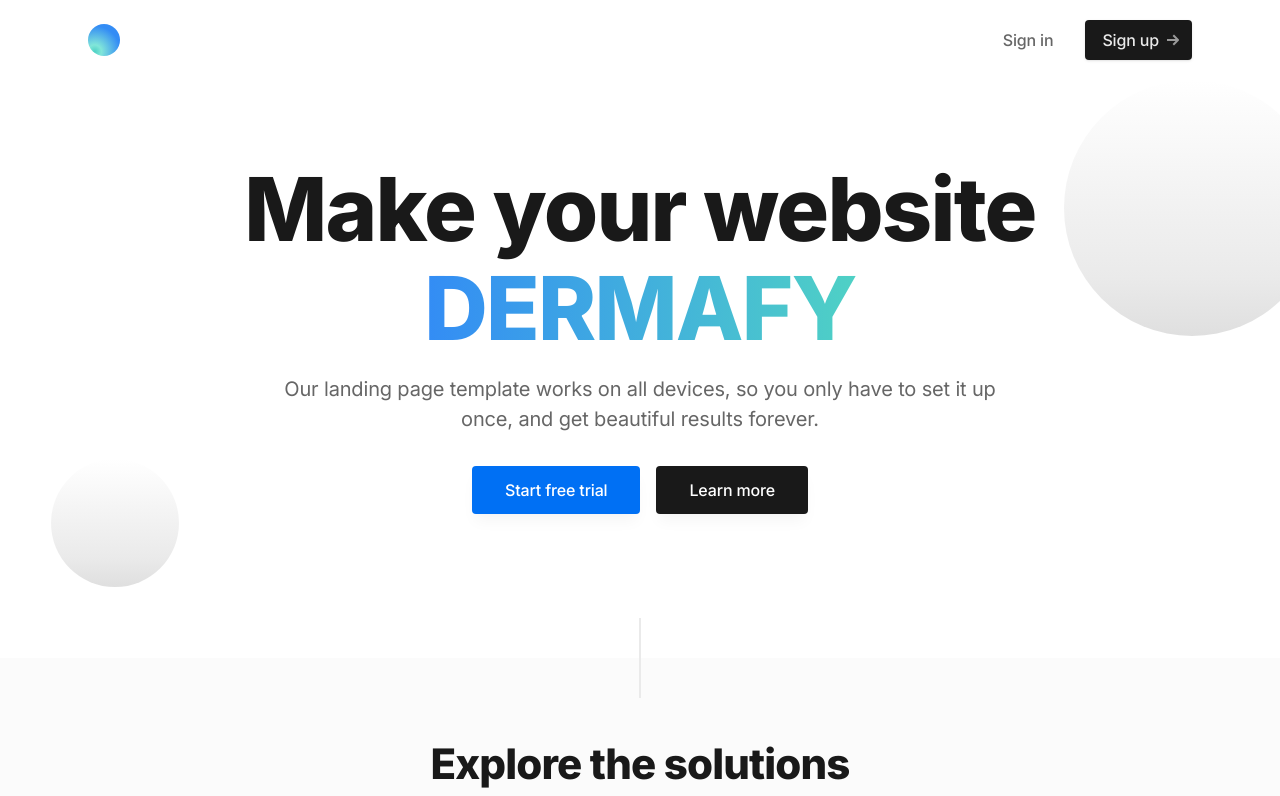
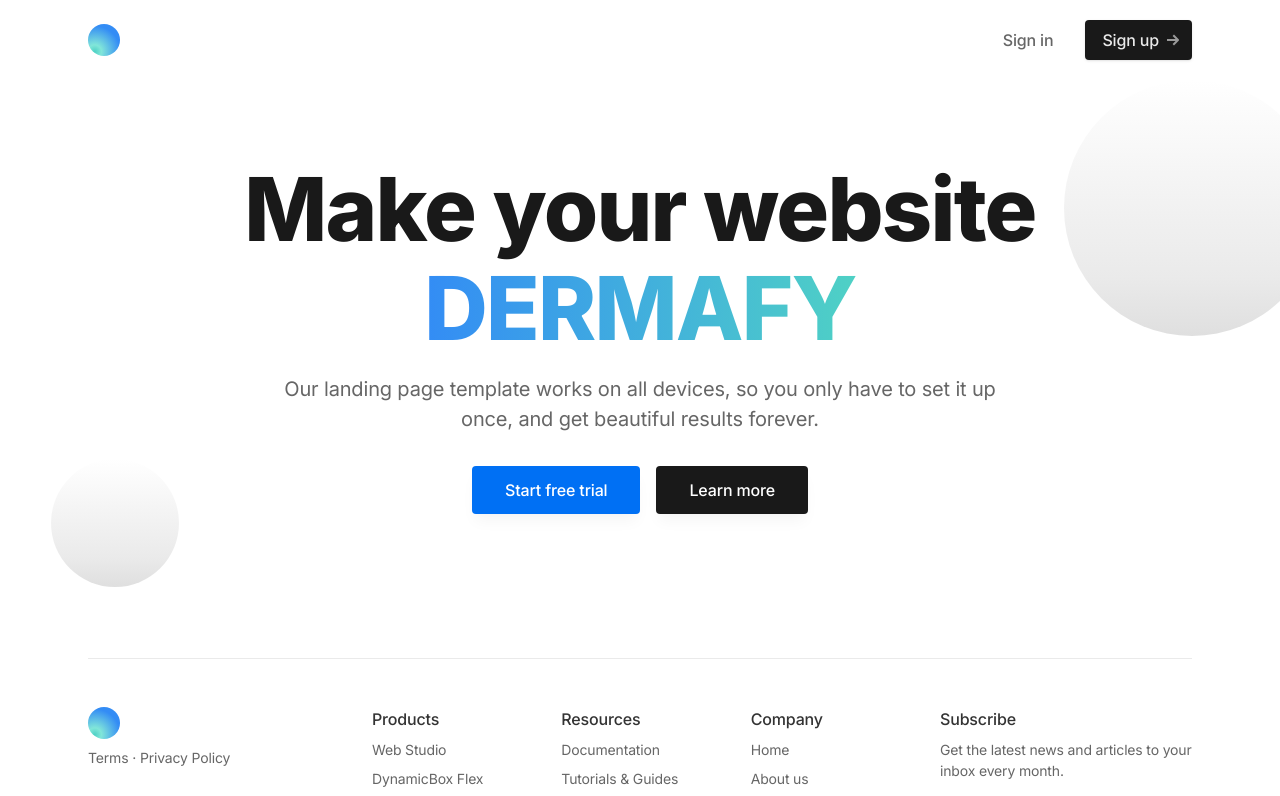
Before and after one commit to 9QIX/Dermafy, a Next.js app: page / in a window 1280 px wide. Shown: the top 796 px of the page. Built offline with nearby package versions, Linux system fonts and the light colour scheme.

Commit message:
Refactor imports and comment out unused code

```diff
--- a/app/(default)/page.tsx
+++ b/app/(default)/page.tsx
@@ -1,22 +1,22 @@
 export const metadata = {
-  title: 'Home - Simple',
-  description: 'Page description',
-}
+  title: "Home - Simple",
+  description: "Page description",
+};
 
-import Hero from '@/components/hero'
-import Features from '@/components/features'
-import FeaturesBlocks from '@/components/features-blocks'
-import Testimonials from '@/components/testimonials'
-import Newsletter from '@/components/newsletter'
+import Hero from "@/components/hero";
+import Features from "@/components/features";
+import FeaturesBlocks from "@/components/features-blocks";
+import Testimonials from "@/components/testimonials";
+import Newsletter from "@/components/newsletter";
 
 export default function Home() {
   return (
     <>
       <Hero />
-      <Features />
+      {/* <Features />
       <FeaturesBlocks />
       <Testimonials />
-      <Newsletter />
+      <Newsletter /> */}
     </>
-  )
+  );
 }
```
